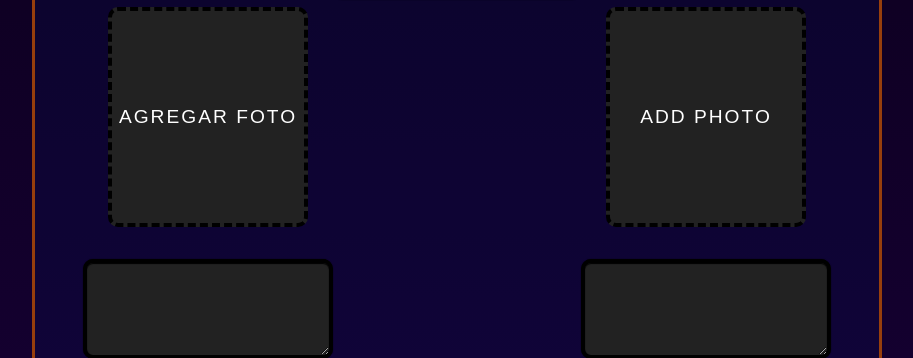
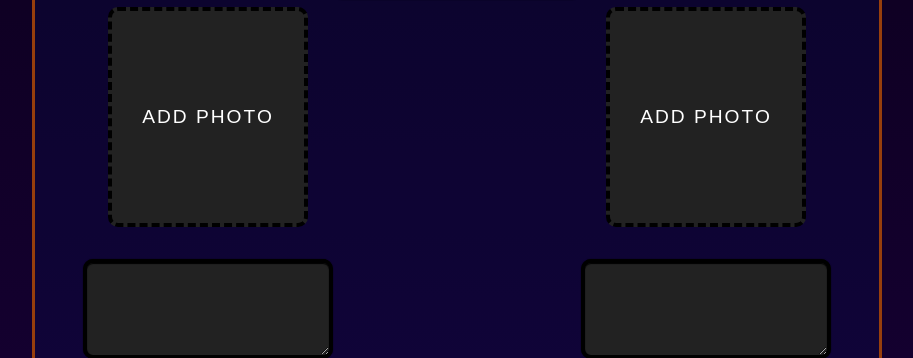
Before and after one commit to Eduarduar/altar-proyect, a PHP site: the page made by create.php in a window 1280 px wide. Shown: the part 598-956 px from the top of the page, without its empty margins (183-1096 px from the left). Run offline with PHP 8.4, Linux system fonts and the light colour scheme.

Commit message:
modifique el estilo

```diff
--- a/create.php
+++ b/create.php
@@ -49,7 +49,7 @@
 
                         <div class="altar-card-item">
 
-                            <button id="btnFoto1">agregar foto</button>
+                            <button id="btnFoto1">Add photo</button>
 
                             <div class="altar-card-item-text-container">
 
```
